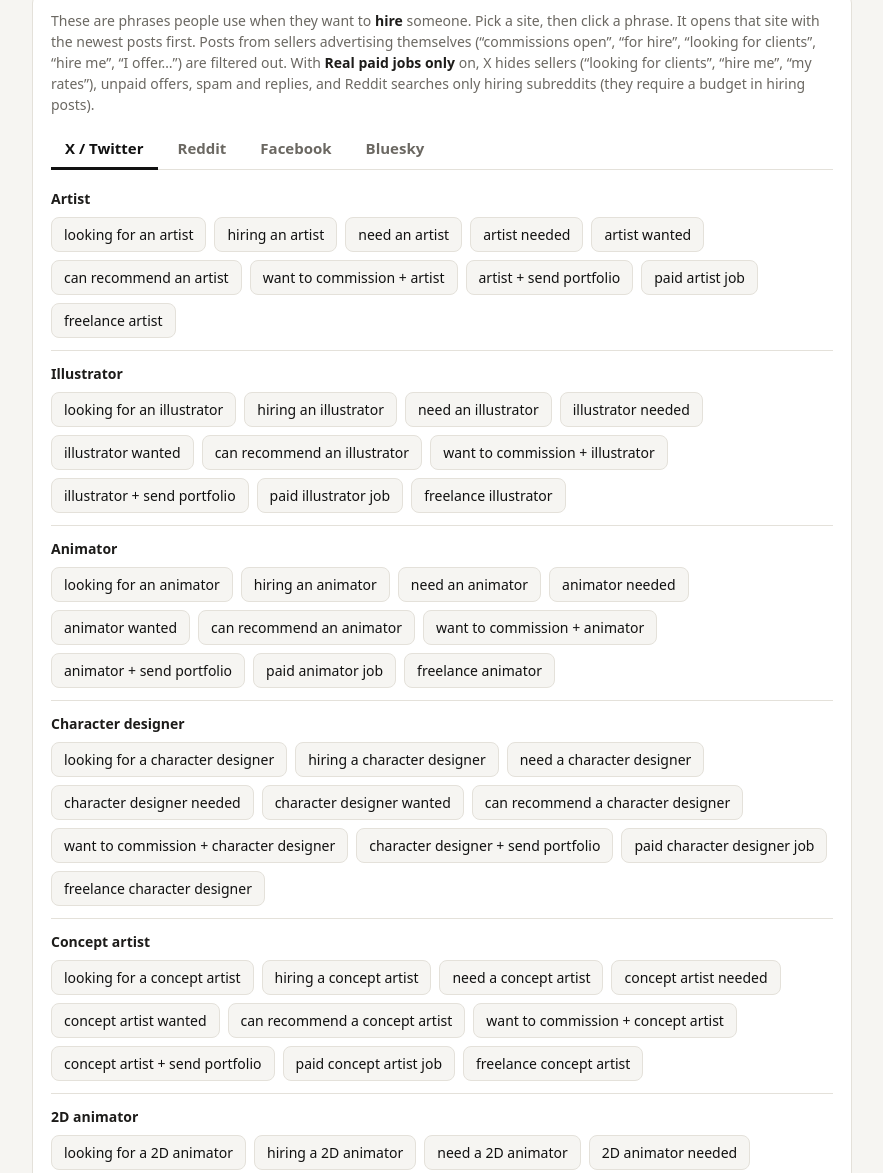
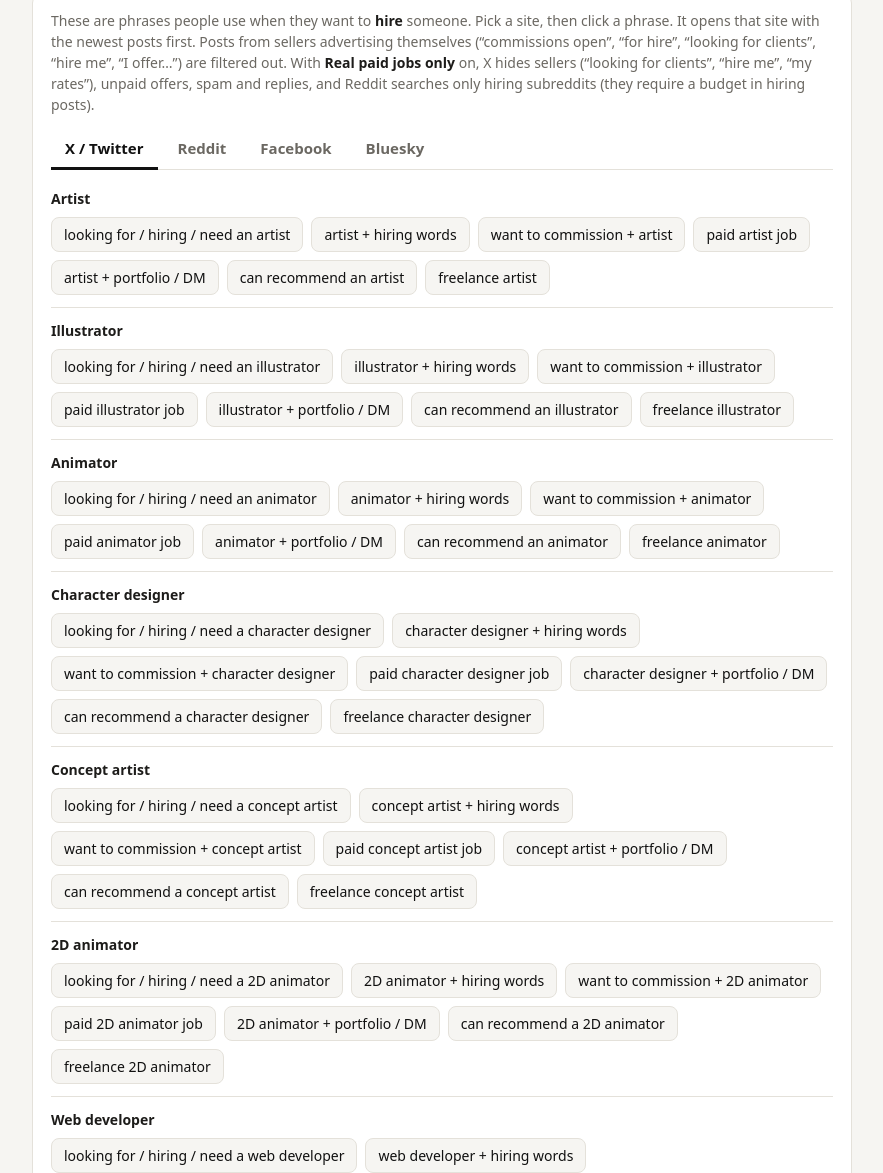
Before and after one commit to Ali200613/post-finder, a plain HTML site: page index.html in a window 1280 px wide. Shown: the part 4268-5441 px from the top of the page, without its empty margins (198-1081 px from the left). Drawn offline with Linux system fonts and the light colour scheme.

Commit message:
Broaden X searches so they return posts
Co-Authored-By: Claude Opus 5.5 <noreply@anthropic.com>

```diff
--- a/index.html
+++ b/index.html
@@ -424,15 +424,13 @@ const role = k => ROLE[k.toLowerCase()] || k;
 const an = r => (/^(ui|ux|uni|use|eu|one)/i.test(r) ? "a " : /^([aeiou]|3d|nft)/i.test(r) ? "an " : "a ") + r;
 const TEMPLATES = {
   x: r => [
-    { label: `looking for ${an(r)}`, q: `"looking for ${an(r)}"` },
-    { label: `hiring ${an(r)}`, q: `"hiring ${an(r)}"` },
-    { label: `need ${an(r)}`, q: `"need ${an(r)}"` },
-    { label: `${r} needed`, q: `"${r} needed"` },
-    { label: `${r} wanted`, q: `"${r} wanted"` },
-    { label: `can recommend ${an(r)}`, q: `"recommend ${an(r)}"` },
-    { label: `want to commission + ${r}`, q: `("looking to commission" OR "want to commission" OR "commissioning") "${r}"` },
-    { label: `${r} + send portfolio`, q: `"${r}" ("send your portfolio" OR "dm your portfolio" OR "drop your portfolio" OR "show me your work")` },
-    { label: `paid ${r} job`, q: `"${r}" (paid OR budget OR "will pay") (job OR gig OR project)` },
+    // Broad on purpose: one exact sentence like "looking for a pixel artist" finds almost nothing on X.
+    { label: `looking for / hiring / need ${an(r)}`, q: `("looking for ${an(r)}" OR "hiring ${an(r)}" OR "need ${an(r)}" OR "${r} needed" OR "${r} wanted")` },
+    { label: `${r} + hiring words`, q: `"${r}" (hiring OR "looking for" OR need OR wanted OR seeking)` },
+    { label: `want to commission + ${r}`, q: `"${r}" (commission OR commissioning) (looking OR want OR need)` },
+    { label: `paid ${r} job`, q: `"${r}" (paid OR budget OR pay OR rate)` },
+    { label: `${r} + portfolio / DM`, q: `"${r}" (portfolio OR "dm me" OR "send your work")` },
+    { label: `can recommend ${an(r)}`, q: `"${r}" (recommend OR recommendations OR "anyone know")` },
     { label: `freelance ${r}`, q: `"freelance ${r}" (need OR looking OR hiring)` },
   ],
   reddit: r => [
```
